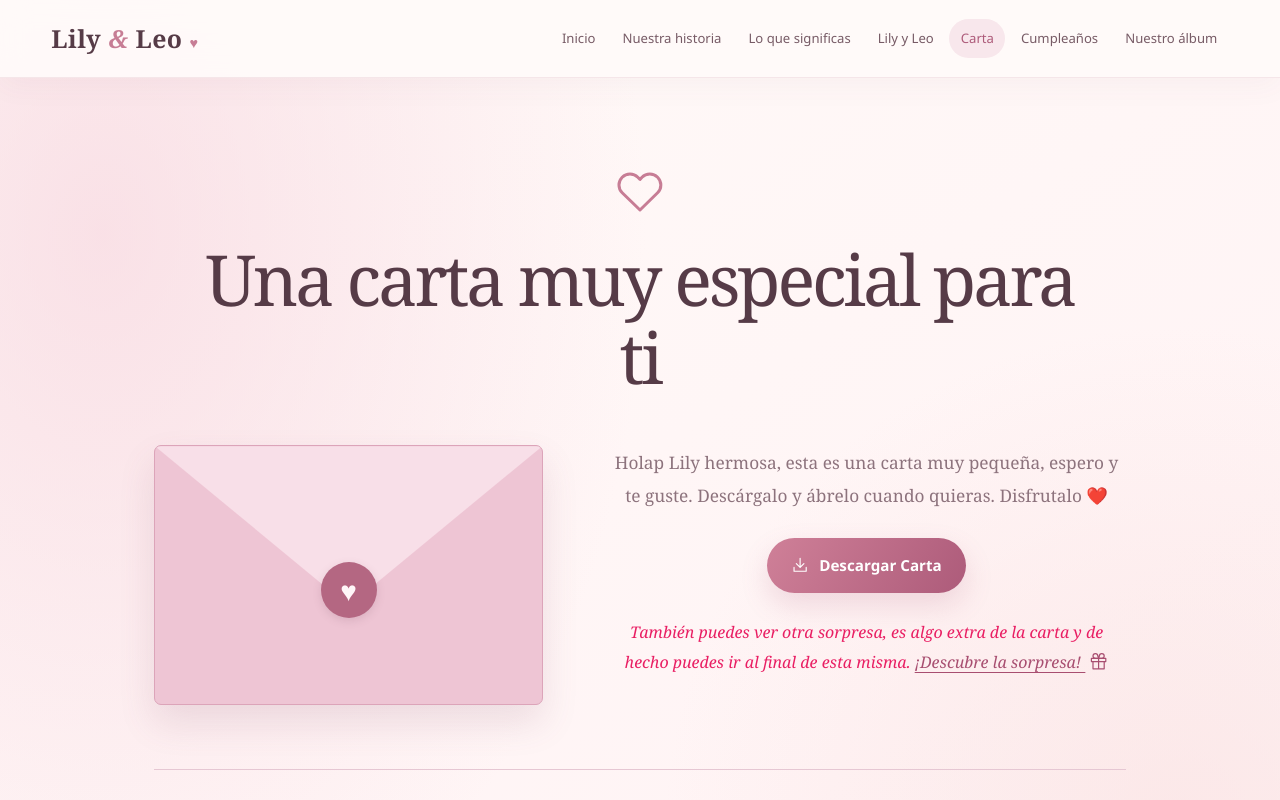
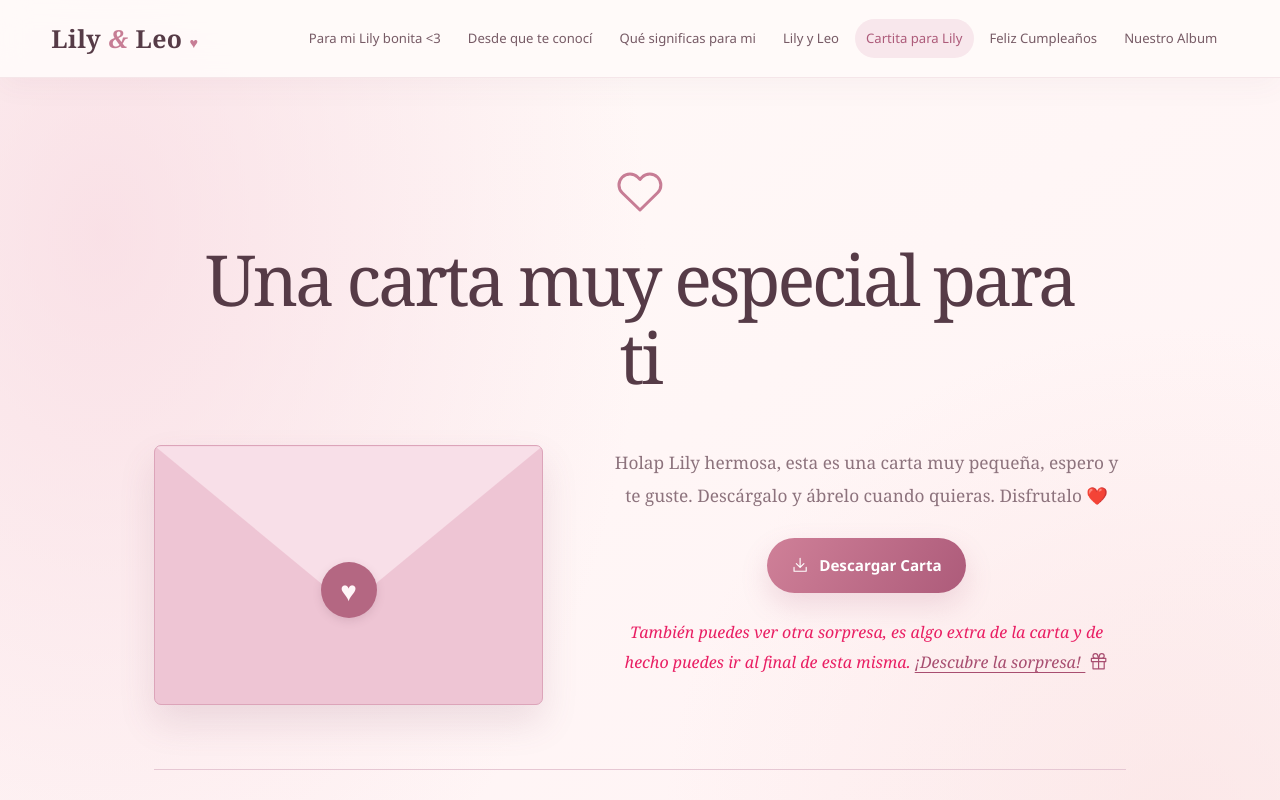
Before and after one commit to Leo123nardo/Lily_pera, a plain HTML site: page nuevo/CartaLily.html in a window 1280 px wide. Shown: the top 800 px of the page. Drawn offline with Linux system fonts and the light colour scheme.

Commit message:
fix: match navigation labels to page titles

```diff
--- a/nuevo/CartaLily.html
+++ b/nuevo/CartaLily.html
@@ -4,7 +4,7 @@
     <meta charset="UTF-8">
     <meta name="viewport" content="width=device-width, initial-scale=1.0">
     <title>Cartita para Lily</title>
-    <link rel="stylesheet" href="styles.css?v=20261116-line-icons">
+    <link rel="stylesheet" href="styles.css?v=20261117-nav-titles">
     <link rel="icon" type="image/png" href="assets/lily-icon.png">
 </head>
 <body class="carta-page romantic-home romantic-letter">
@@ -12,22 +12,22 @@
   <a class="site-brand" href="nuevo.html" aria-label="Lily y Leo, inicio">Lily <em>&amp;</em> Leo <span aria-hidden="true">♥</span></a>
   <button class="menu-toggle" id="menu-toggle" type="button" aria-label="Abrir menú" aria-expanded="false" aria-controls="mobile-menu">☰</button>
   <nav class="nav-desktop" aria-label="Navegación principal">
-    <a href="nuevo.html">Inicio</a>
-    <a href="Desde que te conocí.html">Nuestra historia</a>
-    <a href="Qué significas para mi.html">Lo que significas</a>
+    <a href="nuevo.html">Para mi Lily bonita &lt;3</a>
+    <a href="Desde que te conocí.html">Desde que te conocí</a>
+    <a href="Qué significas para mi.html">Qué significas para mi</a>
     <a href="Leo.html">Lily y Leo</a>
-    <a href="CartaLily.html" class="active" aria-current="page">Carta</a>
-    <a href="Cumpleaños.html">Cumpleaños</a>
-    <a href="Collage L y L.html">Nuestro álbum</a>
+    <a href="CartaLily.html" class="active" aria-current="page">Cartita para Lily</a>
+    <a href="Cumpleaños.html">Feliz Cumpleaños</a>
+    <a href="Collage L y L.html">Nuestro Album</a>
   </nav>
   <nav id="mobile-menu" class="nav-mobile" aria-label="Navegación móvil">
-    <a href="nuevo.html">Inicio</a>
-    <a href="Desde que te conocí.html">Nuestra historia</a>
-    <a href="Qué significas para mi.html">Lo que significas</a>
+    <a href="nuevo.html">Para mi Lily bonita &lt;3</a>
+    <a href="Desde que te conocí.html">Desde que te conocí</a>
+    <a href="Qué significas para mi.html">Qué significas para mi</a>
     <a href="Leo.html">Lily y Leo</a>
-    <a href="CartaLily.html" class="active" aria-current="page">Carta</a>
-    <a href="Cumpleaños.html">Cumpleaños</a>
-    <a href="Collage L y L.html">Nuestro álbum</a>
+    <a href="CartaLily.html" class="active" aria-current="page">Cartita para Lily</a>
+    <a href="Cumpleaños.html">Feliz Cumpleaños</a>
+    <a href="Collage L y L.html">Nuestro Album</a>
   </nav>
 </header>
 
```
